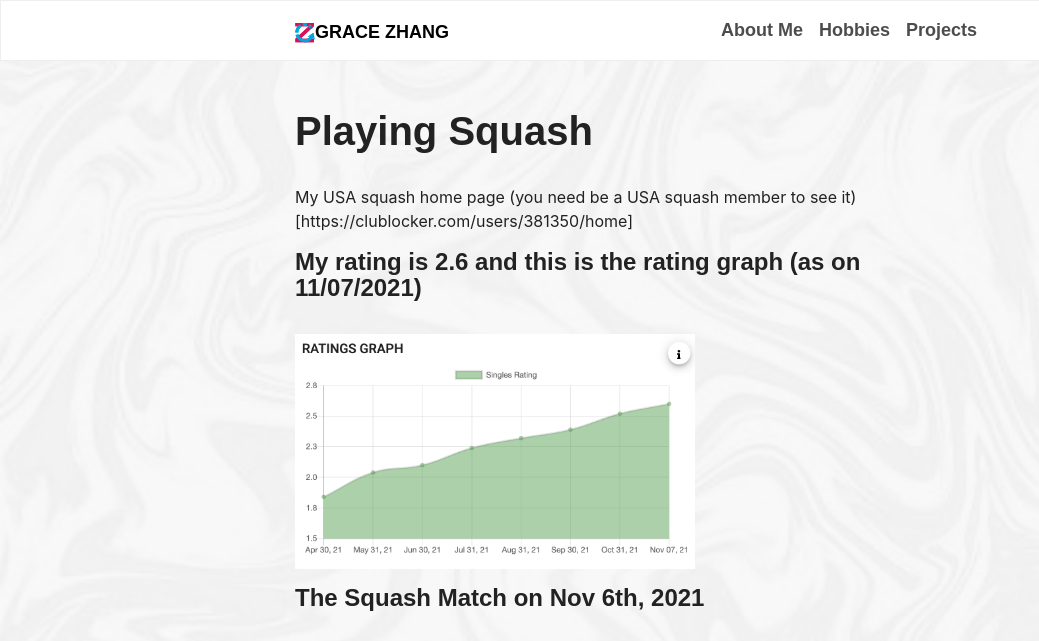
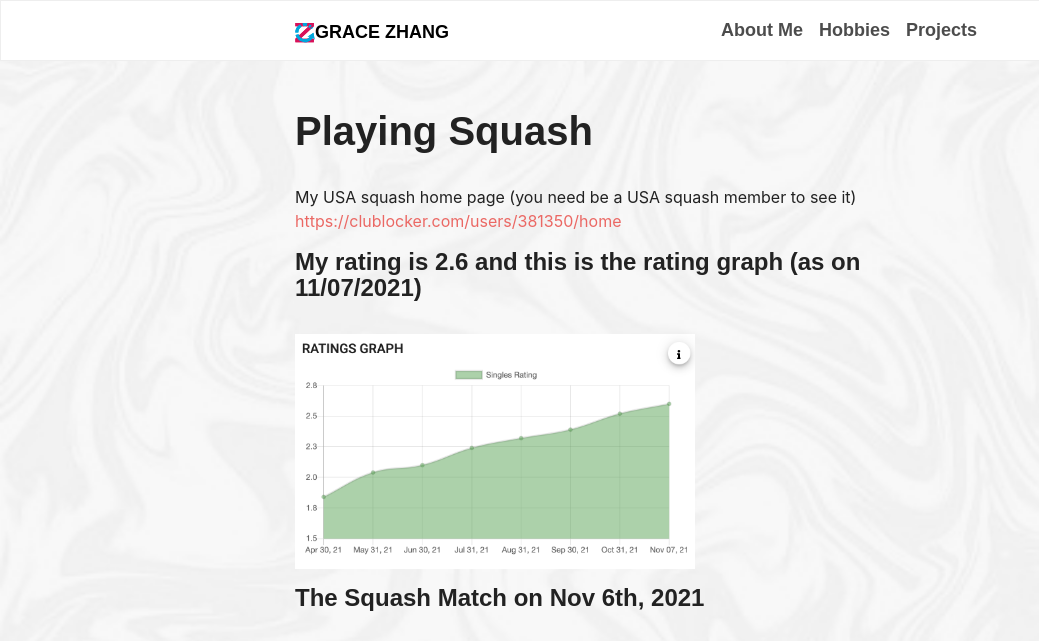
Before and after one commit to gracezca99/gracezca99.github.io, a Jekyll site: the page built from projects/squash.md, in a window 1280 px wide. Shown: the top 641 px of the page, without its empty margins (0-1039 px from the left). Built offline with Jekyll 4.4.1, drawn with Linux system fonts in a browser that asks for light colours; some web fonts are replaced; our own code applies the rules of GitHub Pages for plain Markdown files; grey boxes are pictures that could not be loaded.

Commit message:
Update squash.md

```diff
--- a/projects/squash.md
+++ b/projects/squash.md
@@ -5,7 +5,7 @@ layout: default
 # Playing Squash
 
 My USA squash home page (you need be a USA squash member to see it)
-[https://clublocker.com/users/381350/home]
+<https://clublocker.com/users/381350/home>
 
 #### My rating is 2.6 and this is the rating graph (as on 11/07/2021)
 <img src="/images/squash_rating.png" width="400" />
```
